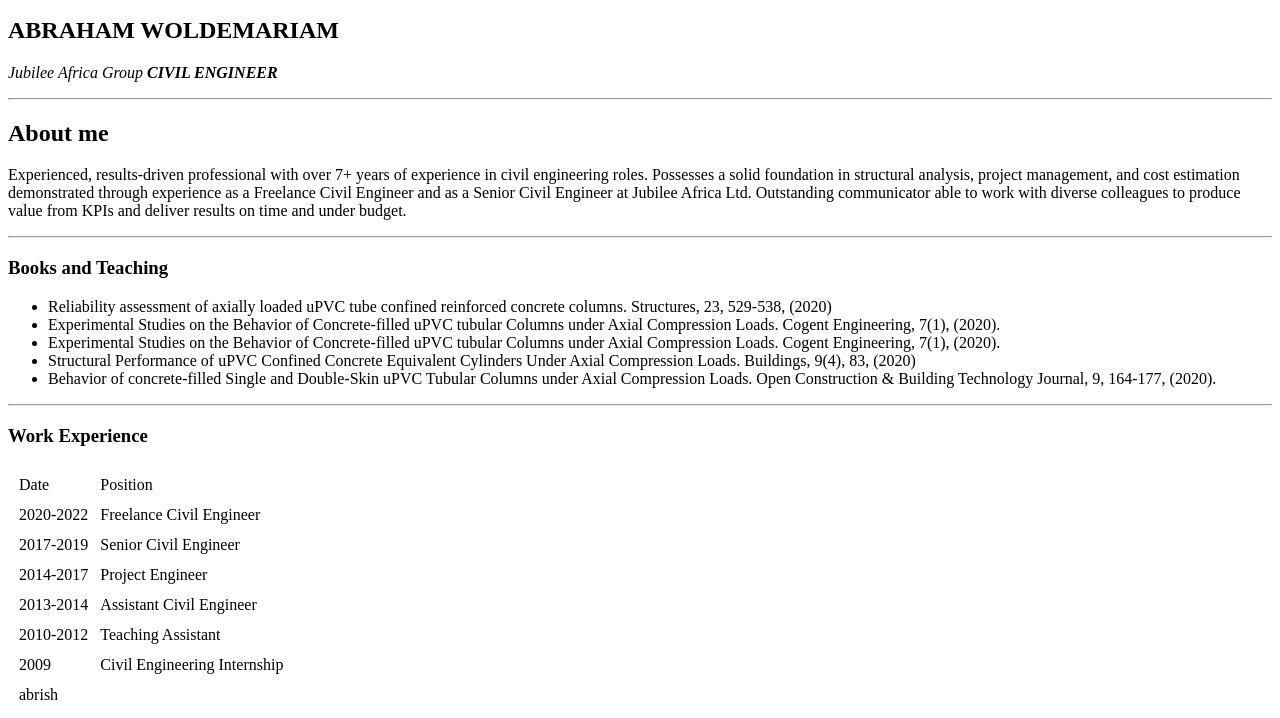
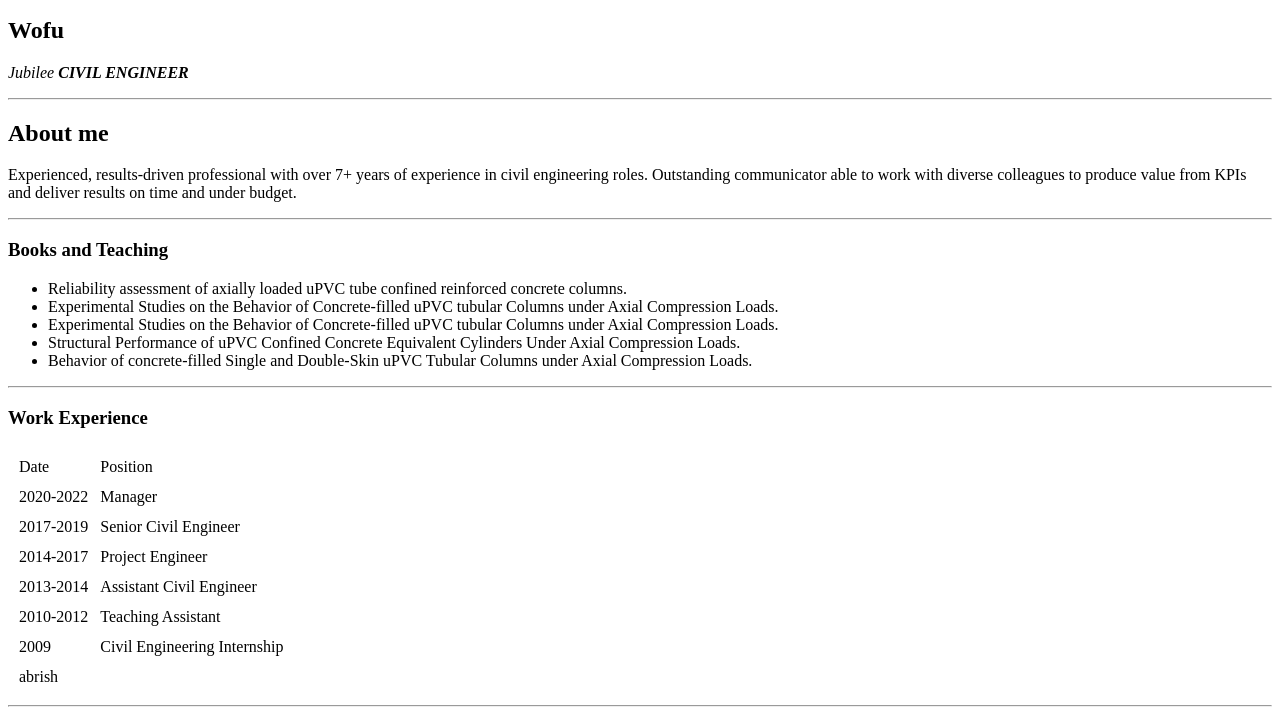
Before and after one commit to Wofu21/Resume, a plain HTML site: page index.html in a window 1280 px wide. Shown: the part 154-872 px from the top of the page. Drawn offline with Linux system fonts and the light colour scheme.

Commit message:
Update index.html

```diff
--- a/index.html
+++ b/index.html
@@ -16,14 +16,12 @@
       </td>
     </tr>
   </table>
-  <h2>ABRAHAM WOLDEMARIAM</h2>
-  <p> <em>Jubilee Africa Group <strong>CIVIL ENGINEER</strong></em></p>
+  <h2>Wofu</h2>
+  <p> <em>Jubilee <strong>CIVIL ENGINEER</strong></em></p>
   <hr>
   <h2>About me</h2>
 
-  <p>Experienced, results-driven professional with over 7+ years of experience in civil engineering roles. Possesses a solid foundation in
-    structural analysis, project management, and cost estimation demonstrated through experience as a Freelance Civil Engineer and as a
-    Senior Civil Engineer at Jubilee Africa Ltd. Outstanding communicator able to work with diverse colleagues to produce value from
+  <p>Experienced, results-driven professional with over 7+ years of experience in civil engineering roles. Outstanding communicator able to work with diverse colleagues to produce value from
     KPIs and deliver results on time and under budget.
   </p>
 
@@ -31,18 +29,18 @@
   <h3> Books and Teaching</h3>
   <ul>
     <li>Reliability assessment of axially loaded uPVC tube confined reinforced concrete columns.
-      Structures, 23, 529-538, (2020)</li>
+     </li>
     <li>Experimental Studies on the Behavior of Concrete-filled uPVC tubular Columns under Axial
-      Compression Loads. Cogent Engineering, 7(1), (2020).</li>
+      Compression Loads. </li>
     <li>
       Experimental Studies on the Behavior of Concrete-filled uPVC tubular Columns under Axial
-      Compression Loads. Cogent Engineering, 7(1), (2020).
+      Compression Loads.
     </li>
     <li>Structural Performance of uPVC Confined Concrete Equivalent Cylinders Under Axial
-      Compression Loads. Buildings, 9(4), 83, (2020) </li>
+      Compression Loads. </li>
     <li>
       Behavior of concrete-filled Single and Double-Skin uPVC Tubular Columns under Axial
-      Compression Loads. Open Construction & Building Technology Journal, 9, 164-177, (2020).
+      Compression Loads.
     </li>
   </ul>
   <hr>
@@ -59,7 +57,7 @@
 
       <tr>
         <td> 2020-2022 </td>
-        <td>Freelance Civil Engineer</td>
+        <td>Manager</td>
       </tr>
       <tr>
         <td>2017-2019</td>
```
